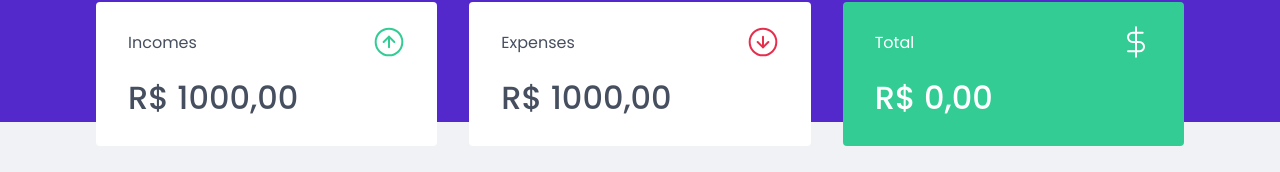
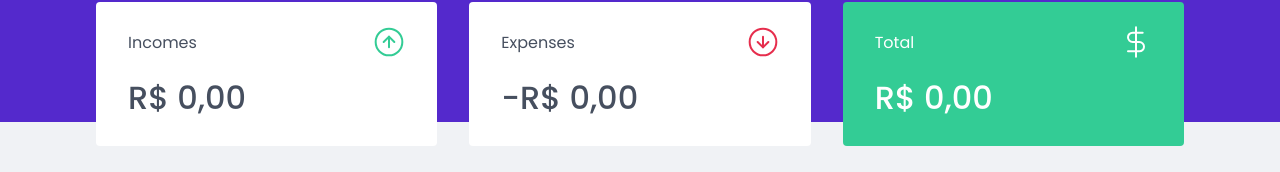
Before and after one commit to sanderdsz/dt-money, a React (Create React App) app: page / in a window 1280 px wide. Shown: the part 150-322 px from the top of the page. Built offline with nearby package versions, Linux system fonts and the light colour scheme; no server answers; what miragejs would draw is missing.

Commit message:
using hooks

```diff
--- a/src/App.tsx
+++ b/src/App.tsx
@@ -3,7 +3,7 @@
 import { Dashboard } from './components/Dashboard'
 import { NewTransactionModal } from './components/NewTransactionModal'
 import { useState } from 'react'
-import { TransactionsProvider } from './TransactionsContext'
+import { TransactionsProvider } from './hooks/useTransactions'
 
 export function App() {
   const [isNewTransactionModalOpen, setNewTransactionModalOpen] = useState(false)
--- a/src/components/NewTransactionModal/index.tsx
+++ b/src/components/NewTransactionModal/index.tsx
@@ -3,9 +3,8 @@
 import closeImg from '../../assets/close.svg'
 import incomeImg from '../../assets/income.svg'
 import outcomeImg from '../../assets/outcome.svg'
-import { FormEvent, useState, useContext } from 'react'
-import { api } from '../../services/api'
-import { TransactionsContext } from '../../TransactionsContext'
+import { FormEvent, useState } from 'react'
+import { useTransactions } from '../../hooks/useTransactions'
 
 Modal.setAppElement('#root')
 
@@ -15,7 +14,7 @@
 }
 
 export function NewTransactionModal({ isOpen, onRequestClose }: NewTransactionModalProps) {
-  const  { createTransaction } = useContext(TransactionsContext)
+  const  { createTransaction } = useTransactions()
 
   const [type, setType] = useState('deposit')
   const [title, setTitle] = useState('')
--- a/src/components/Summary/index.tsx
+++ b/src/components/Summary/index.tsx
@@ -1,14 +1,27 @@
-import React, { useContext } from 'react'
+import React from 'react'
 import incomeImg from '../../assets/income.svg'
 import expenseImg from '../../assets/outcome.svg'
 import totalImg from '../../assets/total.svg'
 import { Container } from './styles'
-import { TransactionsContext } from '../../TransactionsContext'
+import { useTransactions } from '../../hooks/useTransactions'
 
 export function Summary() {
-  const transactions = useContext(TransactionsContext)
+  const { transactions } = useTransactions()
 
-  console.log(transactions)
+  const summary = transactions.reduce((accumulator, transaction) => {
+    if (transaction.type === 'deposit') {
+      accumulator.deposits += transaction.amount
+      accumulator.total += transaction.amount
+    } else {
+      accumulator.withdraws += transaction.amount
+      accumulator.total -= transaction.amount
+    }
+    return accumulator
+  }, {
+    deposits: 0,
+    withdraws: 0,
+    total: 0
+  })
 
   return (
     <>
@@ -19,7 +32,10 @@
             <img src={incomeImg} alt="Incomes" />
           </header>
           <strong>
-            R$ 1000,00
+            {new Intl.NumberFormat('pt-BR', {
+              style: 'currency',
+              currency: 'BRL',
+            }).format(summary.deposits)}
           </strong>
         </div>
         <div>
@@ -28,7 +44,10 @@
             <img src={expenseImg} alt="Expenses" />
           </header>
           <strong>
-           R$ 1000,00
+            -{new Intl.NumberFormat('pt-BR', {
+              style: 'currency',
+              currency: 'BRL',
+            }).format(summary.withdraws)}
           </strong>
         </div>
         <div className='highlight-background'>
@@ -37,7 +56,10 @@
             <img src={totalImg} alt="Total" />
           </header>
           <strong>
-            R$ 0,00
+            {new Intl.NumberFormat('pt-BR', {
+              style: 'currency',
+              currency: 'BRL',
+            }).format(summary.total)}
           </strong>
         </div>
       </Container>
--- a/src/components/TransactionsTable/index.tsx
+++ b/src/components/TransactionsTable/index.tsx
@@ -1,9 +1,8 @@
-import { useContext } from 'react'
 import { Container } from './styles'
-import { TransactionsContext } from '../../TransactionsContext'
+import { useTransactions } from '../../hooks/useTransactions'
 
 export function TransactionsTable() {
-  const { transactions } = useContext(TransactionsContext)
+  const { transactions } = useTransactions()
 
   return (
     <Container>
--- a/src/TransactionsContext.tsx
+++ b/src/hooks/useTransactions.tsx
@@ -1,5 +1,5 @@
-import { createContext, useState, useEffect, ReactNode } from 'react'
-import { api } from './services/api'
+import { createContext, useState, useEffect, ReactNode, useContext } from 'react'
+import { api } from '../services/api'
 
 interface Transaction {
   id: number;
@@ -51,3 +51,8 @@
     </TransactionsContext.Provider>
   )
 }
+
+export function useTransactions() {
+  const context = useContext(TransactionsContext)
+  return context
+}
```
